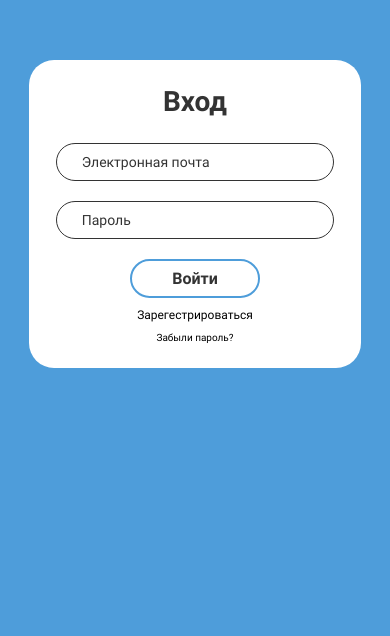
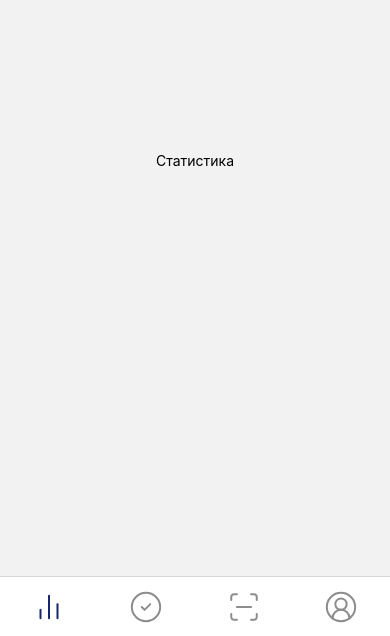
Before and after one commit to weuizx/RosatomApp, a React Native app: screen / in a window 390 px wide. Shown: the part 208-844 px from the top of the page. Built offline with nearby package versions, Linux system fonts and the light colour scheme.

Commit message:
пробую модальное окно сделать

```diff
--- a/App.js
+++ b/App.js
@@ -24,10 +24,10 @@ export default function App() {
 
   if(font) {
     return (
-      //<MainContainer/>
-        <View style={styles.container}>
-          <MainStack/>
-        </View>
+      <MainContainer/>
+        // <View style={styles.container}>
+        //   <MainStack/>
+        // </View>
     );
   } else {
     return(
--- a/navigation/screens/statistic1.js
+++ b/navigation/screens/statistic1.js
@@ -1,4 +1,5 @@
 import React, { useState } from "react";
+import { StatusBar } from "expo-status-bar";
 import {
     StyleSheet,
     Text,
@@ -6,23 +7,58 @@ import {
     Image,
     Button,
     TouchableOpacity,
+    Modal
   } from "react-native";
 
 export default function Statistic1() {
+  const [infoWindow,setInfoWindow] = useState(false);
+
   return(
-        <SafeAreaView style = {styles.example}>
-            <Text>Statistic1</Text>
+    <SafeAreaView style = {styles.container}>
+      <StatusBar style="auto" />
+
+      <SafeAreaView>
+        <Text style={styles.title}>Статистика</Text>
+      </SafeAreaView>
+
+      <SafeAreaView>
+
+        <Modal transparent={true} visible={infoWindow} onRequestClose={() => setInfoWindow(false)}>
+          <TouchableOpacity onPressOut={ ()=>setInfoWindow(false)}>
+
+            <TouchableOpacity activeOpacity={1}>
+              <SafeAreaView style={styles.list}>
+                <Text>Инфа</Text>
+              </SafeAreaView>
+            </TouchableOpacity>
+
+          </TouchableOpacity>
+        </Modal>
+
+        <TouchableOpacity onPress={ ()=>setInfoWindow(true) }>
+          <Image style={{width:48,height:48}} source={require('/Users/dmitriykosolobov/VSCodeProjects/Project/assets/favicon.png')}/>
+        </TouchableOpacity>
+
+      </SafeAreaView>
+
+
+
+      {/* <Text>Statistic1</Text> */}
     </SafeAreaView >
   );
-
 }
 
+
 const styles = StyleSheet.create({
-
-    example : {
+  container : {
     flex : 1,
     alignItems : 'center',
     justifyContent : 'center'
+  },
+  list:{
+    backgroundColor: 'red',
+    alignItems: 'center',
+    //position: 'absolute',
+    //height: '100%', width: '100%',
   }
-
-  })
+});
```
Lines whose indentation alone changed are shown as unchanged.
